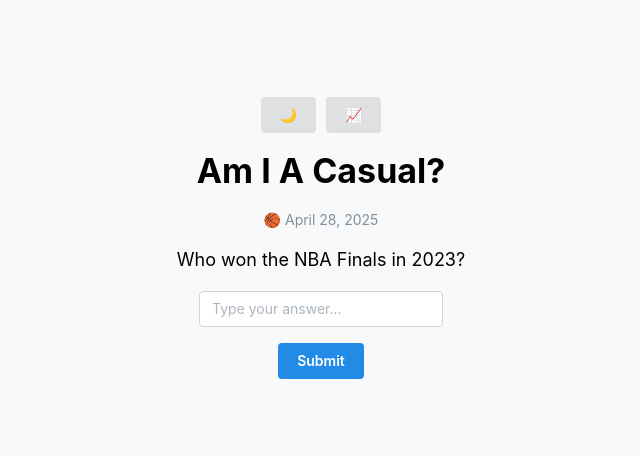
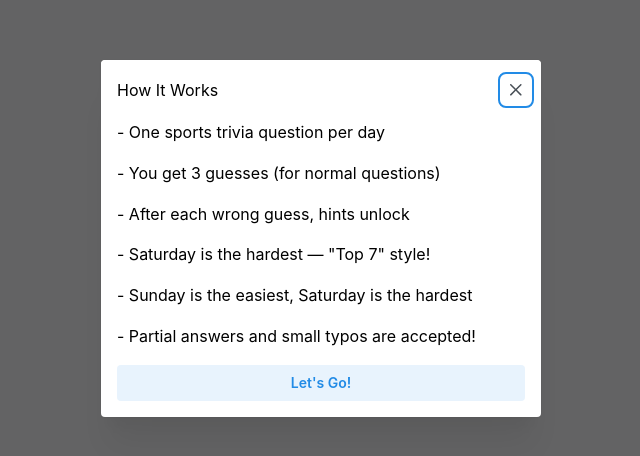
Before and after one commit to sasinkg/am-i-a-casual, a React (Vite) app: page / in a window 1280 px wide. Shown: the part 162-618 px from the top of the page, without its empty margins (319-959 px from the left). Built offline with nearby package versions, Linux system fonts and the light colour scheme.

Commit message:
rules page and reset button

```diff
--- a/src/App.tsx
+++ b/src/App.tsx
@@ -25,6 +25,7 @@
 };
 
 const App = ({ toggleColorScheme, colorScheme }: AppProps) => {
+  const [rulesOpened, { open: openRules, close: closeRules }] = useDisclosure(false);
   const isDark = colorScheme === 'dark';
   const { width, height } = useWindowSize();
   const [answer, setAnswer] = useState('');
@@ -38,6 +39,13 @@
   const [guessCount, setGuessCount] = useState(0);
   const [hintsVisible, setHintsVisible] = useState(0);
   const [correctGuesses, setCorrectGuesses] = useState<string[]>([]);
+
+  const handleResetProgress = () => {
+    if (confirm("Are you sure you want to reset all progress? This cannot be undone.")) {
+      localStorage.clear();
+      window.location.reload();
+    }
+  };
 
   const today = new Date();
   const formattedDate = today.toLocaleDateString('en-US', {
@@ -54,7 +62,16 @@
 
   const sportIcon = sportIcons[todayQuestion.sport] || "";
 
+  const handleCloseRules = () => {
+    localStorage.setItem('hasSeenRules', 'true');
+    closeRules();
+  };
+
   useEffect(() => {
+    if (!localStorage.getItem('hasSeenRules')) {
+      openRules();
+    }
+
     const lastAnswered = localStorage.getItem('answeredDate');
     if (lastAnswered === formattedDate) {
       setHasAnsweredToday(true);
@@ -173,6 +190,20 @@
       transition: 'background-color 0.3s ease'
     }}>
       <Container size="xs">
+      <Modal opened={rulesOpened} onClose={handleCloseRules} title="How It Works" centered>
+        <Stack gap="md">
+          <Text size="md">- One sports trivia question per day</Text>
+          <Text size="md">- You get 3 guesses (for normal questions)</Text>
+          <Text size="md">- After each wrong guess, hints unlock</Text>
+          <Text size="md">- Saturday is the hardest — "Top 7" style!</Text>
+          <Text size="md">- Sunday is the easiest, Saturday is the hardest</Text>
+          <Text size="md">- Partial answers and small typos are accepted!</Text>
+          <Button variant="light" fullWidth onClick={handleCloseRules}>
+            Let's Go!
+          </Button>
+        </Stack>
+      </Modal>
+
         <Stack gap="md" align="center">
           <Flex gap="xs">
             <Button color="grey"onClick={toggleColorScheme} variant="light">
@@ -284,6 +315,12 @@
             <Text fw={700} mt="sm">{calculateWeeklyTitle()}</Text>
           </Stack>
         </Modal>
+        <Center mt="xl">
+        <Button variant="subtle" size="xs" color="red" onClick={handleResetProgress}>
+          Reset Progress
+        </Button>
+      </Center>
+
       </Container>
     </Center>
   );
```
